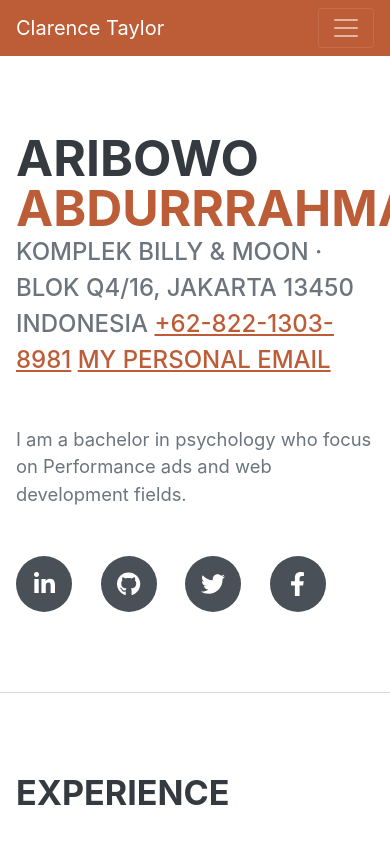
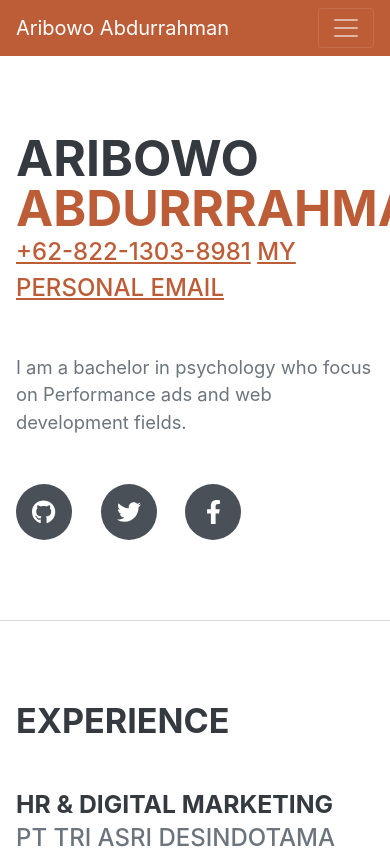
Before and after one commit to aribowoabdurrahman/resume, a website: page index.html in a window 390 px wide. Shown: the top 859 px of the page. Drawn offline with nearby package versions, Linux system fonts and the light colour scheme; a web font is replaced by a local one.

Commit message:
Update index.html

```diff
--- a/index.html
+++ b/index.html
@@ -5,7 +5,7 @@
         <meta name="viewport" content="width=device-width, initial-scale=1, shrink-to-fit=no" />
         <meta name="description" content="" />
         <meta name="author" content="" />
-        <title>Resume - Start Bootstrap Theme</title>
+        <title>Resume Aribowo</title>
         <link rel="icon" type="image/x-icon" href="assets/img/favicon.ico" />
         <!-- Font Awesome icons (free version)-->
         <script src="https://use.fontawesome.com/releases/v6.1.0/js/all.js" crossorigin="anonymous"></script>
@@ -19,7 +19,7 @@
         <!-- Navigation-->
         <nav class="navbar navbar-expand-lg navbar-dark bg-primary fixed-top" id="sideNav">
             <a class="navbar-brand js-scroll-trigger" href="#page-top">
-                <span class="d-block d-lg-none">Clarence Taylor</span>
+                <span class="d-block d-lg-none">Aribowo Abdurrahman</span>
                 <span class="d-none d-lg-block"><img class="img-fluid img-profile rounded-circle mx-auto mb-2" src="assets/img/logo aribowobaru.png" alt="..." /></span>
             </a>
             <button class="navbar-toggler" type="button" data-bs-toggle="collapse" data-bs-target="#navbarResponsive" aria-controls="navbarResponsive" aria-expanded="false" aria-label="Toggle navigation"><span class="navbar-toggler-icon"></span></button>
@@ -45,15 +45,14 @@
                         <span class="text-primary">Abdurrrahman</span>
                     </h1>
                     <div class="subheading mb-5">
-                        Komplek Billy & Moon  · Blok Q4/16, Jakarta 13450 Indonesia    <a href="
-                        https://wa.link/6c6uku">+62-822-1303-8981</a>
+                        <a href="https://wa.link/6c6uku">+62-822-1303-8981</a>
                         <a href="mailto:aribowo.abdurrahman@alumni.ui.ac.id">my personal email</a>
                     </div>
                     <p class="lead mb-5">I am a bachelor in psychology who focus on Performance ads and web development fields.</p>
                     <div class="social-icons">
-                        <a class="social-icon" href="#!"><i class="fab fa-linkedin-in"></i></a>
-                        <a class="social-icon" href="#!"><i class="fab fa-github"></i></a>
-                        <a class="social-icon" href="#!"><i class="fab fa-twitter"></i></a>
+
+                        <a class="social-icon" href="https://github.com/aribowoabdurrahman"><i class="fab fa-github"></i></a>
+                        <a class="social-icon" href="https://twitter.com/ARIBOWOABDURRA1"><i class="fab fa-twitter"></i></a>
                         <a class="social-icon" href="#!"><i class="fab fa-facebook-f"></i></a>
                     </div>
                 </div>
```
